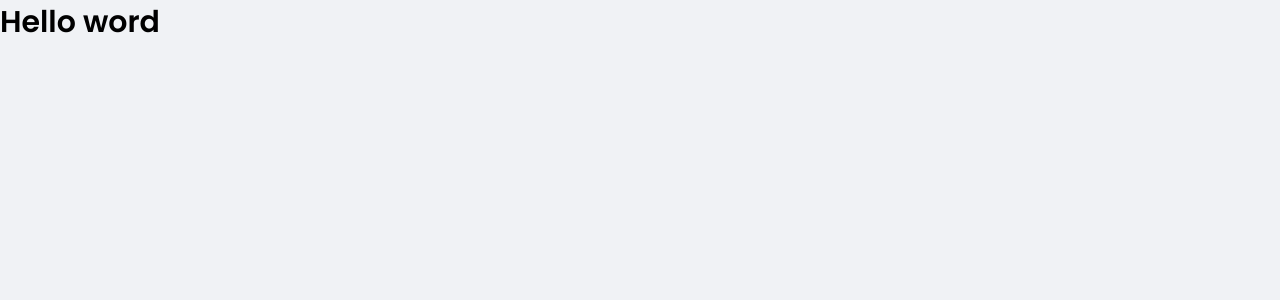
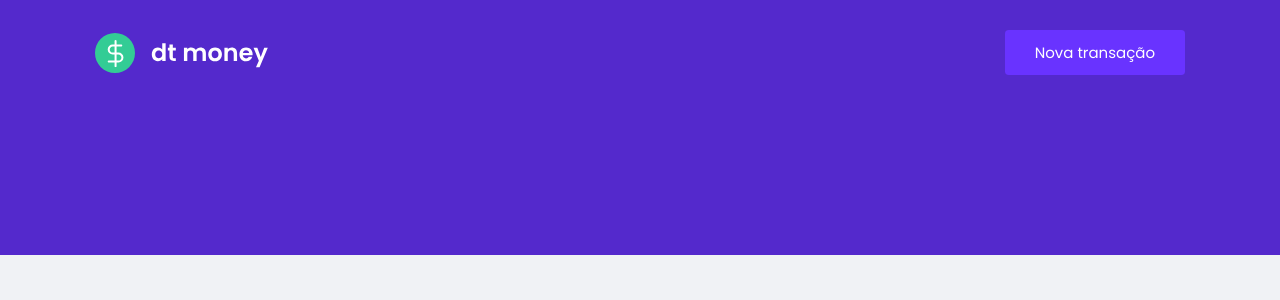
Before and after one commit to brenobarbareli/dtmoney, a React (Create React App) app: page / in a window 1280 px wide. Shown: the top 300 px of the page. Built offline with nearby package versions, Linux system fonts and the light colour scheme.

Commit message:
header created and styled

```diff
--- a/src/App.tsx
+++ b/src/App.tsx
@@ -1,10 +1,11 @@
+import { Header } from './components/Header';
 import { GlobalStyle } from './styles/global';
 
 export function App() {
   return (
-    <div className='App'>
-      <h1>Hello word</h1>
+    <>
+      <Header />
       <GlobalStyle />
-    </div>
+    </>
   );
 }
--- /dev/null
+++ b/src/components/Header/index.tsx
@@ -0,0 +1,13 @@
+import logoImg from '../../assets/logo.svg';
+import { Container, Content } from './styles';
+
+export function Header() {
+  return (
+    <Container>
+      <Content>
+        <img src={logoImg} alt='dt money' />
+        <button type='button'>Nova transação</button>
+      </Content>
+    </Container>
+  );
+}
--- /dev/null
+++ b/src/components/Header/styles.ts
@@ -0,0 +1,31 @@
+import styled from 'styled-components';
+
+export const Container = styled.header`
+  background: var(--blue);
+`;
+
+export const Content = styled.div`
+  max-width: 1120px;
+  margin: 0 auto;
+
+  padding: 2rem 1rem 12rem;
+  display: flex;
+  align-items: center;
+  justify-content: space-between;
+
+  button {
+    font-size: 1rem;
+    color: #fff;
+    background: var(--blue-light);
+    border: 0;
+    padding: 0 2rem;
+    border-radius: 0.25rem;
+    height: 3rem;
+
+    transition: filter 0.2s;
+
+    &:hover {
+      filter: brightness(0.9);
+    }
+  }
+`;
```
